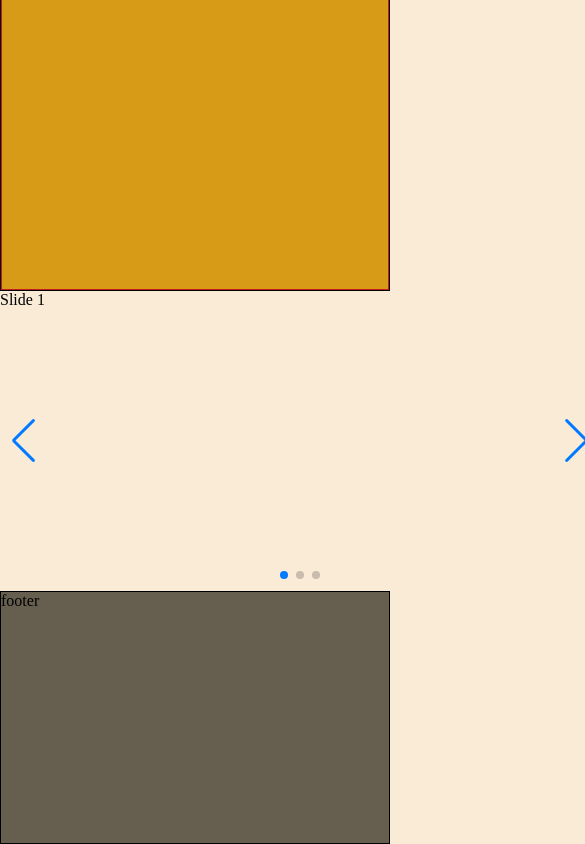
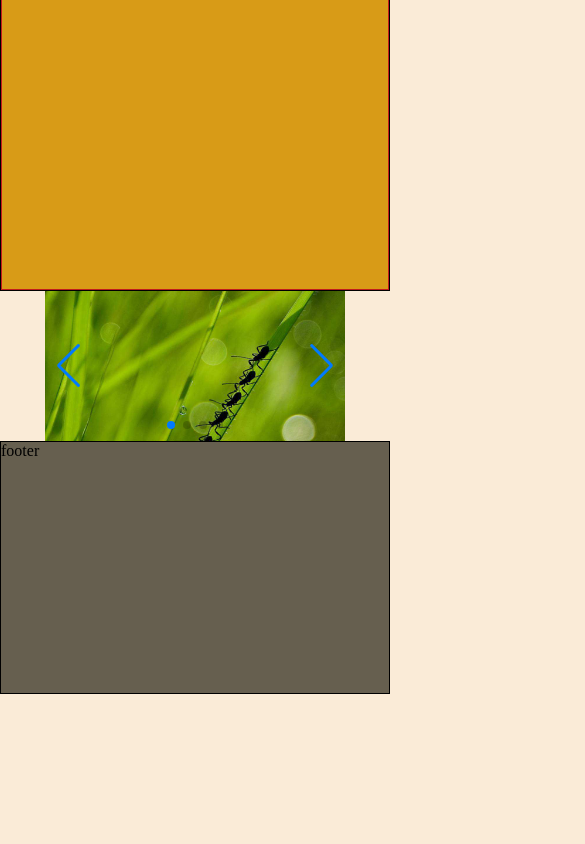
Before and after one commit to IvanGerman/alena2.0, a website built with webpack: page src/index.html in a window 390 px wide. Shown: the part 3165-4009 px from the top of the page, 585 px wide, since content can reach past the window. After the commit the page ends 3859 px from the top, so only its background shows below. Built offline with nearby package versions, Linux system fonts and the light colour scheme.

Commit message:
feat: add pictures to the slider, adapt slider to 420px screen width

```diff
--- a/src/css/swiperstyles.css
+++ b/src/css/swiperstyles.css
@@ -2,3 +2,9 @@
   width: 600px;
   height: 300px;
 }
+
+.swiper-img {
+  max-width: 100%;
+  height: auto;
+
+}
--- /dev/null
+++ b/src/css/swiperstyles420.css
@@ -0,0 +1,8 @@
+@media screen and (max-width: 420px) {
+
+  .swiper {
+    width: 300px;
+    height: 150px;
+  }
+
+}
--- a/src/index.html
+++ b/src/index.html
@@ -55,10 +55,18 @@
       <!-- Additional required wrapper -->
       <div class="swiper-wrapper">
         <!-- Slides -->
-        <div class="swiper-slide">Slide 1</div>
-        <div class="swiper-slide">Slide 2</div>
-        <div class="swiper-slide">Slide 3</div>
-        ...
+        <div class="swiper-slide">
+          <img class="swiper-img" src="./assets/images/nature-1.jpg" alt="">
+        </div>
+        <div class="swiper-slide">
+          <img class="swiper-img" src="./assets/images/nature-2.jpg" alt="">
+        </div>
+        <div class="swiper-slide">
+          <img class="swiper-img" src="./assets/images/nature-3.jpg" alt="">
+        </div>
+        <div class="swiper-slide">
+          <img class="swiper-img" src="./assets/images/nature-4.jpg" alt="">
+        </div>
       </div>
       <!-- If we need pagination -->
       <div class="swiper-pagination"></div>
--- a/src/index.scss
+++ b/src/index.scss
@@ -4,3 +4,4 @@
 @import 'css/style/style420';
 @import 'css/style/fonts';
 @import 'css/swiperstyles.css';
+@import 'css/swiperstyles420.css';
```
